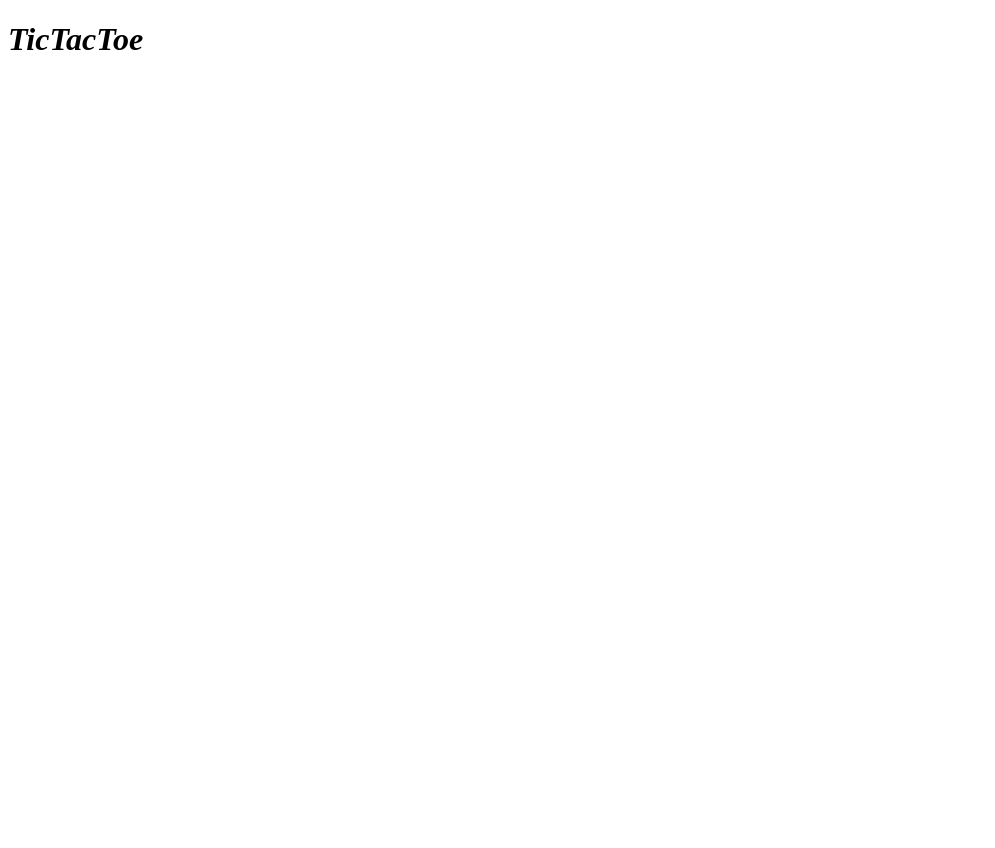
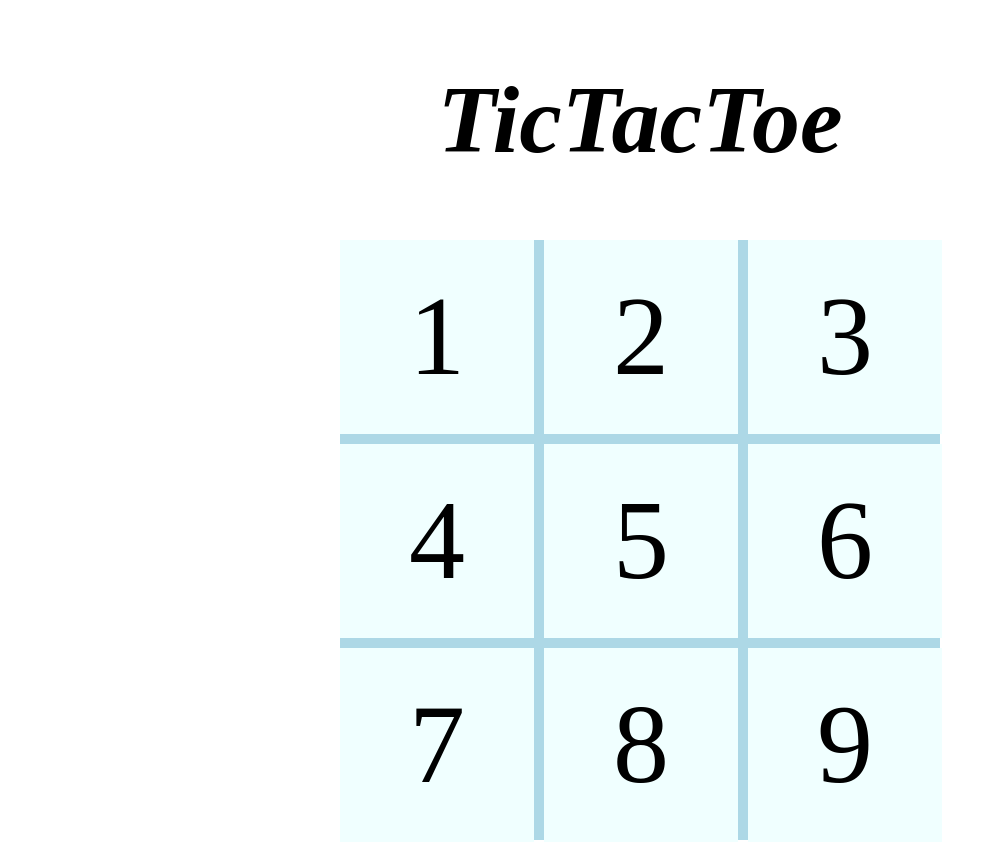
Before and after one commit to emilsberzs/tic-tac-toe, a plain HTML site: page index.html in a window 1280 px wide. Shown: the whole page, without its empty margins (0-995 px from the left). Before the commit the page ends 800 px from the top, so only its background shows below. Drawn offline with Linux system fonts and the light colour scheme.

Commit message:
HTML layout and CSS done, onto JS logic now

```diff
--- a/index.html
+++ b/index.html
@@ -12,7 +12,19 @@
 
 <body>
     <h1>TicTacToe</h1>
-
+    <main>
+        <div id="board">
+            <div id="square_1" class="square">1</div>
+            <div id="square_2" class="square">2</div>
+            <div id="square_3" class="square">3</div>
+            <div id="square_4" class="square">4</div>
+            <div id="square_5" class="square">5</div>
+            <div id="square_6" class="square">6</div>
+            <div id="square_7" class="square">7</div>
+            <div id="square_8" class="square">8</div>
+            <div id="square_9" class="square">9</div>
+        </div>
+    </main>
 </body>
 
 </html>
--- a/script.js
+++ b/script.js
@@ -0,0 +1,2 @@
+const square_1 = document.getElementById('square_1')
+square_1.addEventListener('click', (event) => square_1.innerHTML = 'O')
--- a/styles.css
+++ b/styles.css
@@ -1,3 +1,27 @@
 h1 {
+    font-size: 6em;
     font-style: italic;
+    text-align: center;
 }
+
+#board {
+    display: grid;
+    gap: 10px;
+    grid-template-columns: 1fr 1fr 1fr;
+    grid-template-rows: 1fr 1fr 1fr;
+    margin: auto;
+    height: 600px;
+    width: 600px;
+    background-color: lightblue;
+    justify-items: center;
+    align-items: center;
+}
+
+.square {
+    font-size: 7em;
+    text-align: center;
+    width: 194px;
+    height: 194px;
+    line-height: 193px;
+    background-color: azure;
+}
```
